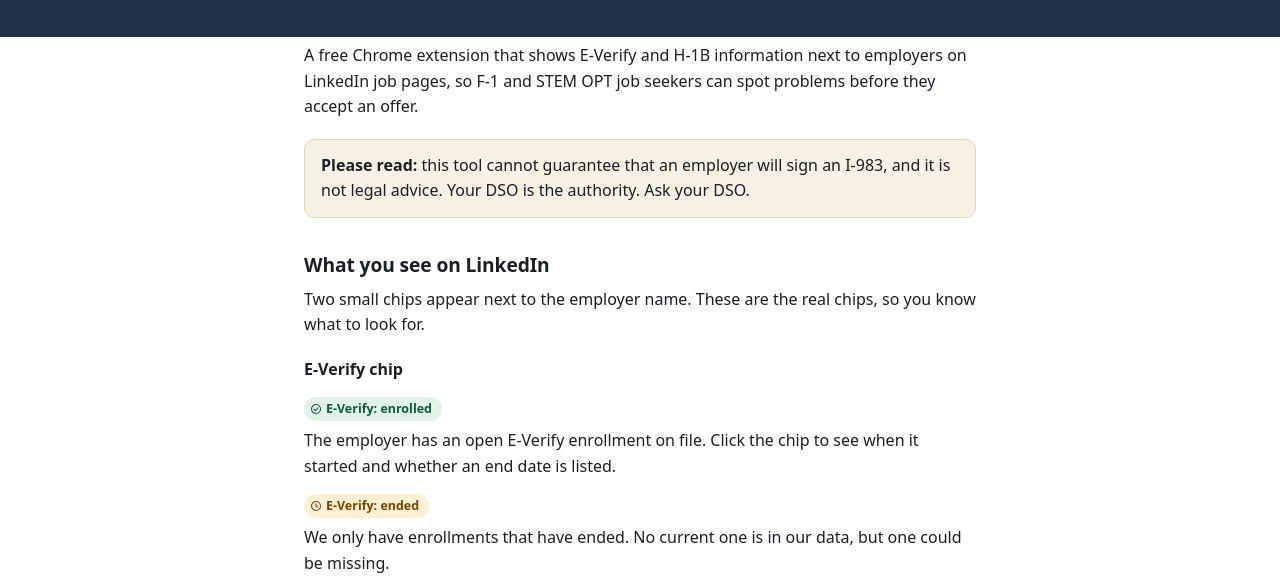
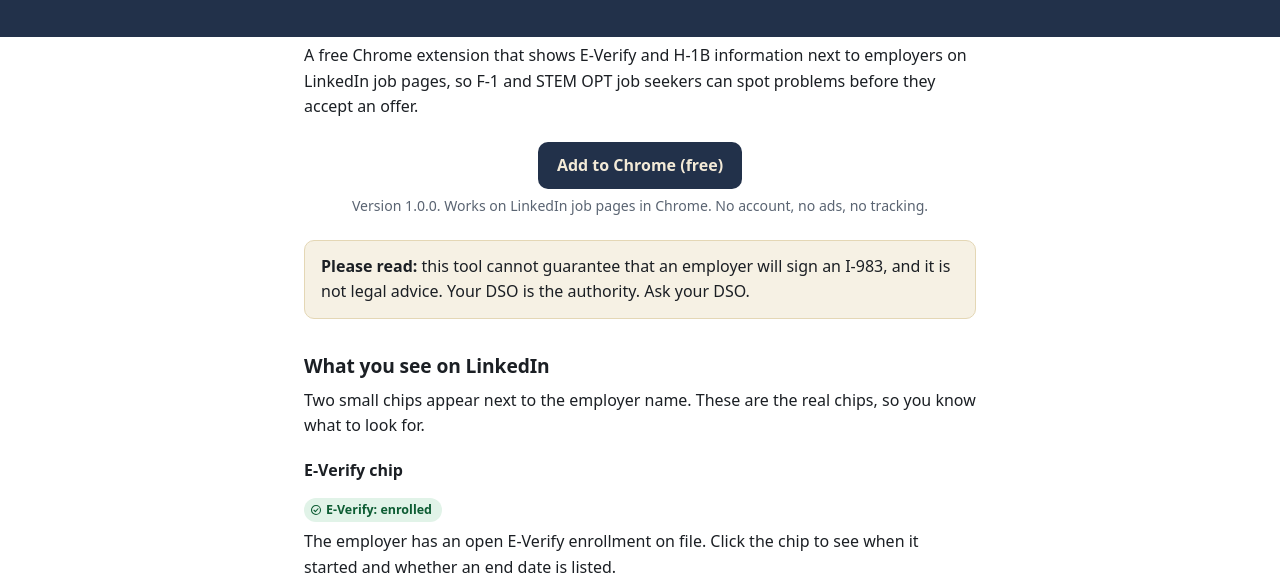
Before and after one commit to Markplowwright/opt-employer-checker, a browser extension: page site/index.html in a window 1280 px wide. Shown: the part 197-785 px from the top of the page. Drawn offline with Linux system fonts and the light colour scheme; no server answers.

Commit message:
Site: add an Add to Chrome button linking to the Web Store listing (v1.0.0)
Co-Authored-By: Claude Sonnet 5.5 <noreply@anthropic.com>
Claude-Session: https://claude.ai/code/session_01R1jdSr1tNN1cW3DL1icgdx

```diff
--- a/site/index.html
+++ b/site/index.html
@@ -32,6 +32,9 @@ h3{font-size:1rem;margin:1.2rem 0 .2rem}
 dl{margin:.4rem 0}
 dt{font-weight:700;margin-top:.7rem}
 dd{margin:.1rem 0 0}
+.btn{display:inline-block;background:var(--navy);color:var(--ivory);text-decoration:none;font-weight:700;padding:.65rem 1.2rem;border-radius:10px}
+.btn:hover{background:#2d4166}
+.install{text-align:center;margin:1.4rem 0}
 footer{border-top:1px solid var(--line);padding:1.2rem 0;color:var(--muted);font-size:.85rem}
 code{background:#f1f3f6;padding:.05rem .3rem;border-radius:4px;font-size:.9em}
 </style>
@@ -48,6 +51,11 @@ code{background:#f1f3f6;padding:.05rem .3rem;border-radius:4px;font-size:.9em}
 </header>
 <main class="wrap">
   <p>A free Chrome extension that shows E-Verify and H-1B information next to employers on LinkedIn job pages, so F-1 and STEM OPT job seekers can spot problems before they accept an offer.</p>
+
+  <div class="install">
+    <a class="btn" href="https://chromewebstore.google.com/detail/opt-employer-checker/jcdgingcdeeghlegpohgceclekoaacod" rel="noopener">Add to Chrome (free)</a>
+    <p class="sm">Version 1.0.0. Works on LinkedIn job pages in Chrome. No account, no ads, no tracking.</p>
+  </div>
 
   <div class="note"><strong>Please read:</strong> this tool cannot guarantee that an employer will sign an I-983, and it is not legal advice. Your DSO is the authority. Ask your DSO.</div>
 
```
